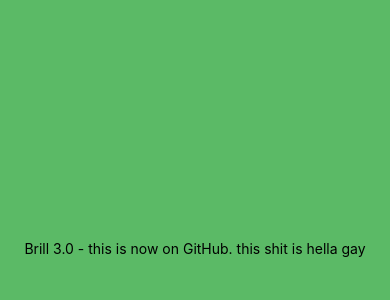
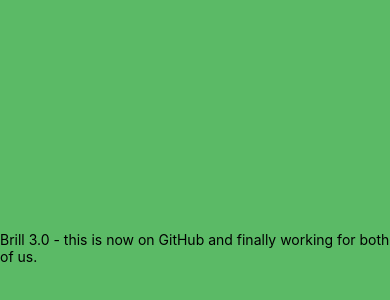
Before and after one commit to braydenpettigrew/Bril, a React Native app: screen / in a window 390 px wide. Shown: the part 174-474 px from the top of the page. Built offline with nearby package versions, Linux system fonts and the light colour scheme.

Commit message:
we finally understand GitHub

```diff
--- a/App.js
+++ b/App.js
@@ -5,7 +5,7 @@ import { StyleSheet, Text, View } from 'react-native';
 export default function App() {
   return (
     <View style={styles.container}>
-      <Text>Brill 3.0 - this is now on GitHub. this shit is hella gay</Text>
+      <Text>Brill 3.0 - this is now on GitHub and finally working for both of us.</Text>
       <StatusBar style="auto" />
     </View>
   );
```
